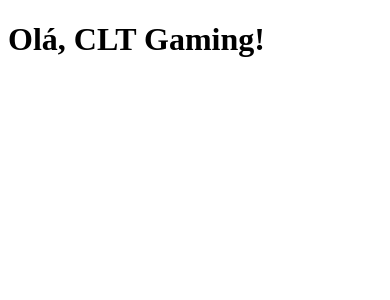
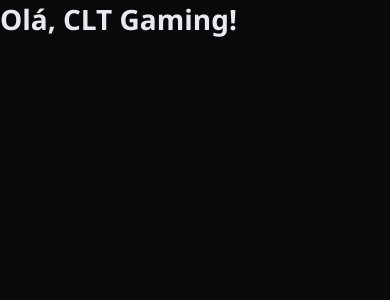
Before and after one commit to kaiquerios/EntregaP1A3, a JavaScript app: page / in a window 390 px wide. Shown: the top 300 px of the page. Built offline with nearby package versions, Linux system fonts and the light colour scheme; the HTML template or start-up script is replaced by a standard one.

Commit message:
configuração de responsividade

```diff
--- a/src/index.css
+++ b/src/index.css
@@ -7,3 +7,24 @@
     --text-muted: #9194a6; /*Informações secundárias, ex: descrições*/
     --border: #2a2d3a; /*Cor de borda*/
 }
+
+*{
+    box-sizing: border-box;
+    margin: 0;
+    padding: 0;
+}
+
+html, body {
+    width: 100%;
+    overflow-x: hidden; /*Evita scroll horizontal*/
+    background-color: var(--bg-dark);
+    color: var(--text-main);
+    font-family: 'Segoe UI', Tahoma, Geneva, Verdana, sans-serif;
+    -webkit-font-smoothing: alialiased;
+}
+
+@media (max-width: 768px) {
+    body {
+        font-size: 14px;
+    }
+}
```
